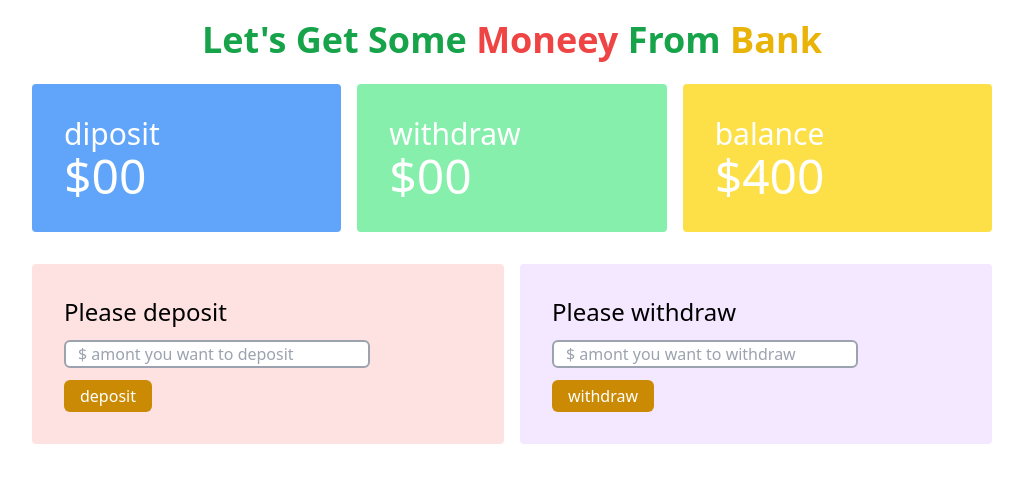
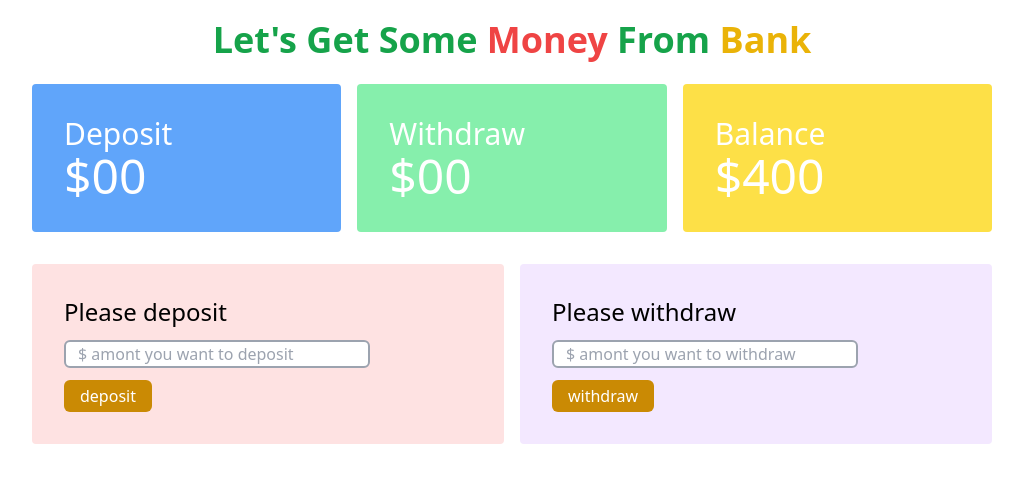
Before and after one commit to YaAlBagdattig379/functional-bank, a plain HTML site: page banking.html in a window 1280 px wide. Shown: the whole page, without its empty margins (128-1151 px from the left). Drawn offline with nearby package versions, Linux system fonts and the light colour scheme.

Commit message:
second-adition

```diff
--- a/banking.html
+++ b/banking.html
@@ -11,22 +11,22 @@
 <body>
     <header class="">
         <h1 class="text-center mt-5 font-semibold text-4xl
-        text-green-600">Let's Get Some <span class="text-red-500 ; text-3xl	text-4xl">Moneey</span> From <span class="text-yellow-500 ; text-3xl	text-4xl"> Bank</span></h1>
+        text-green-600">Let's Get Some <span class="text-red-500 ; text-3xl	text-4xl">Money</span> From <span class="text-yellow-500 ; text-3xl	text-4xl"> Bank</span></h1>
     </header>
     <main class=" w-3/4 mx-auto">
         <!-- balance and transaction above part of banking page -->
         <section>
             <div class="grid grid-cols-3 gap-4  mt-6">
                 <div class="bg-blue-400	p-8 rounded text-white">
-                    <h3 class="text-3xl">diposit</h3>
+                    <h3 class="text-3xl">Deposit</h3>
                     <h4 class="text-5xl">$<span id="deposit-Total">00</span></h4>
                 </div>
                 <div class="bg-green-300 p-8 rounded text-white">
-                    <h3 class="text-3xl">withdraw</h3>
+                    <h3 class="text-3xl">Withdraw</h3>
                     <h4 class="text-5xl">$<span id="withdraw-total">00</span></h4>
                 </div>
                 <div class="bg-yellow-300	p-8 rounded text-white">
-                    <h3 class="text-3xl">balance</h3>
+                    <h3 class="text-3xl">Balance</h3>
                     <h4 class="text-5xl">$<span id="balance-total">400</span></h4>
                 </div>
             </div>
@@ -53,5 +53,6 @@
     </main>
     <!-- js link for connecting with banking js -->
  <script src="jsFolder/banking.js"></script>
+ <!-- <script src="banking-2.js"></script> -->
 </body>
 </html>
--- a/jsFolder/banking.js
+++ b/jsFolder/banking.js
@@ -1,3 +1,4 @@
+
 // 1. step "input for both of depo-withd"
 function getInputValue(inputId){
 
```
Also changed, not shown: banking-2.js (added, +92 -0 lines).
